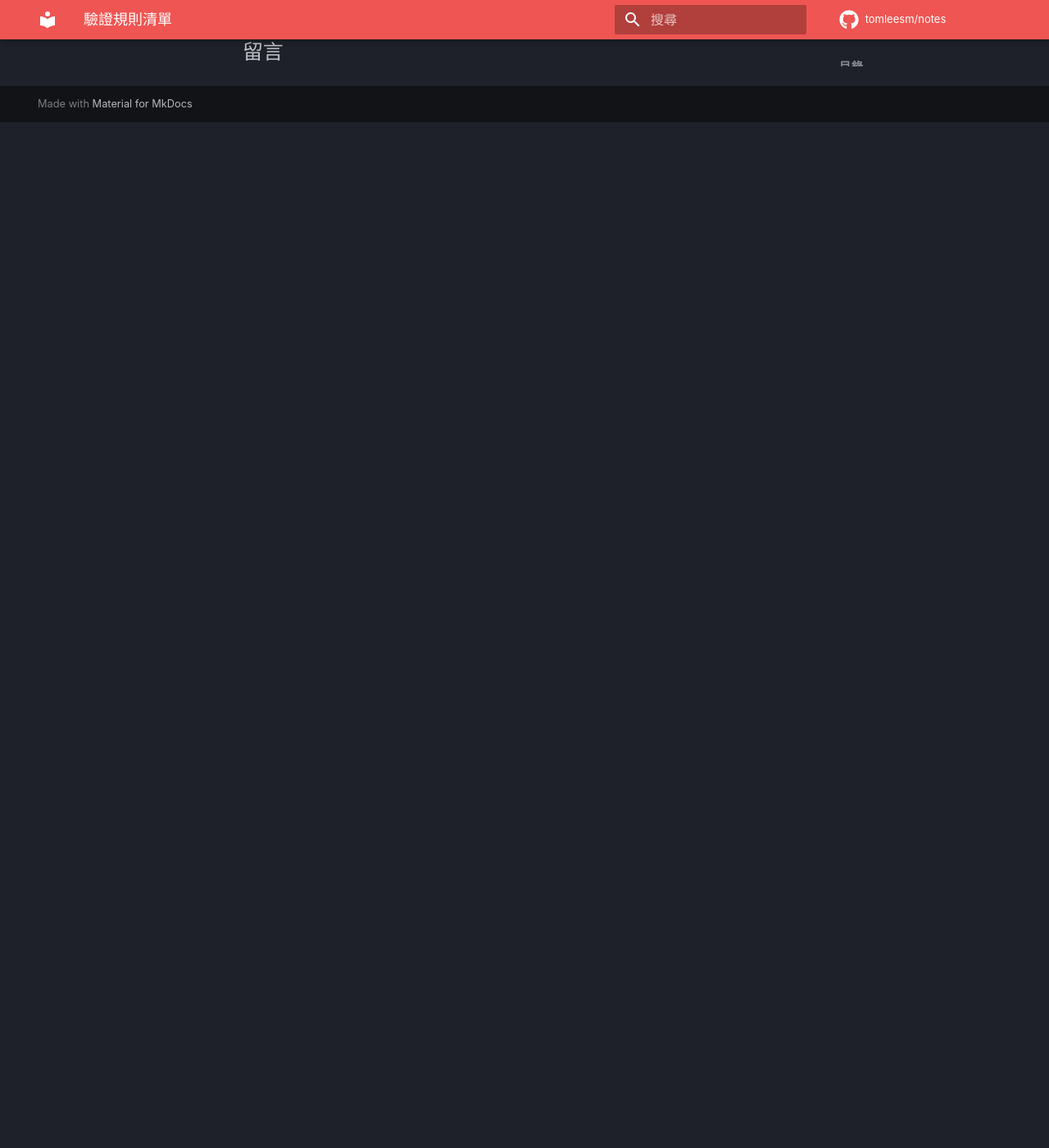
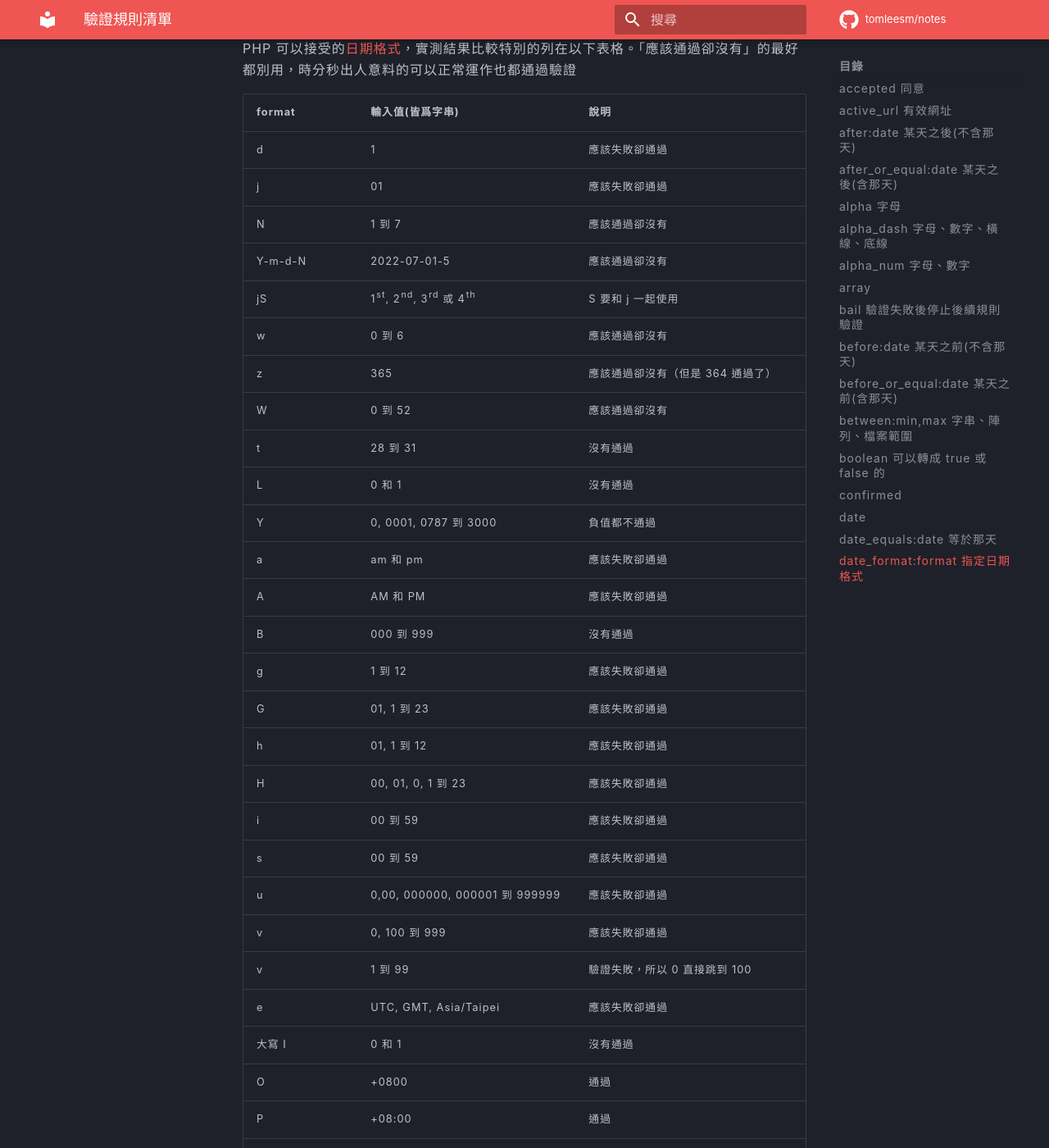
Before and after one commit to tomleesm/notes, an MkDocs documentation site: the page built from docs/laravel/form-validation-rules.md, in a window 1280 px wide and 1400 px high, scrolled down 5183 px. Shown: the whole window at 82% size. Built offline with MkDocs 1.6.1 and Material for MkDocs 9.7.7, drawn with Linux system fonts in a browser that asks for light colours; comment, search, counter and statistics services are not loaded; before the commit the page ends 5332 px from its top, so only the background shows below that; some of the changed text lies outside the part shown.

Commit message:
Laravel 表單驗證規則 date_format:format 完成

````diff
--- a/docs/laravel/form-validation-rules.md
+++ b/docs/laravel/form-validation-rules.md
@@ -8,7 +8,7 @@
 
 基於 PHP 函式 [dns_get_record()](https://www.php.net/manual/en/function.dns-get-record.php) 的，有 A 或 AAAA 記錄的值，也就是查的到 ip 的。驗證時會停一下，看來是真的用 dns_get_record() 查詢。
 
-開頭必須有 `http(s)://` 的有效網址，例如 https://www.google.com ，或 http://127.0.0.1 也可以
+開頭必須有 `http(s)://` 的有效網址，例如 https://www.google.com ，或 http://127.0.0.1 也可以。網址會先用  PHP 函式 [parse_url()](https://www.php.net/manual/en/function.parse-url.php) 處理後再交給 `dns_get_record()`，所以和 `dns_get_record()` 官方文件上傳入的網址不一樣
 
 ## after:date 某天之後(不含那天)
 
@@ -162,4 +162,43 @@ PHP 函式 [strtotime()](https://www.php.net/manual/en/function.strtotime)可以
 ]
 ```
 
-## date_format:format
+## date_format:format 指定日期格式
+
+PHP 可以接受的[日期格式](https://www.php.net/manual/en/datetime.format.php)，實測結果比較特別的列在以下表格。「應該通過卻沒有」的最好都別用，時分秒出人意料的可以正常運作也都通過驗證
+
+| format | 輸入值(皆爲字串) | 說明 |
+| ---- | ------------------------- | --- |
+| d | 1 | 應該失敗卻通過 |
+| j | 01 | 應該失敗卻通過 |
+| N | 1 到 7 | 應該通過卻沒有 |
+| Y-m-d-N | 2022-07-01-5 | 應該通過卻沒有 |
+| jS | 1st, 2nd, 3rd 或 4th | S 要和 j 一起使用 |
+| w | 0 到 6 | 應該通過卻沒有 |
+| z | 365 | 應該通過卻沒有（但是 364 通過了） |
+| W | 0 到 52 | 應該通過卻沒有 |
+| t | 28 到 31 | 沒有通過 |
+| L | 0 和 1 | 沒有通過 |
+| Y | 0, 0001, 0787 到 3000 | 負值都不通過 |
+| a | am 和 pm | 應該失敗卻通過 |
+| A | AM 和 PM | 應該失敗卻通過 |
+| B | 000 到 999 | 沒有通過 |
+| g | 1 到 12 | 應該失敗卻通過 |
+| G | 01, 1 到 23 | 應該失敗卻通過 |
+| h | 01, 1 到 12 | 應該失敗卻通過 |
+| H | 00, 01, 0, 1 到 23 | 應該失敗卻通過 |
+| i | 00 到 59 | 應該失敗卻通過 |
+| s | 00 到 59 | 應該失敗卻通過 |
+| u | 0,00, 000000, 000001 到 999999 | 應該失敗卻通過 |
+| v | 0, 100 到 999 | 應該失敗卻通過 |
+| v | 1 到 99 | 驗證失敗，所以 0 直接跳到 100 |
+| e | UTC, GMT, Asia/Taipei | 應該失敗卻通過 |
+| 大寫 I | 0 和 1 | 沒有通過 |
+| O | +0800 | 通過 |
+| P | +08:00 | 通過 |
+| p |     | 沒有實測(因爲 PHP 7.4)，但應該會通過 |
+| T | EST, MDT | 通過(但是 +05 失敗) |
+| Z | -43200 到 50400 | 失敗 |
+| c | 2004-02-12T15:19:21+00:00 | 失敗 |
+| r | Thu, 21 Dec 2000 16:01:07 +0200 | 失敗 |
+| U | 1657160589 | 通過 |
+| D Y-m-d H:i:s a | Thu 2022-07-07 04:31:33 am | 通過 |
````
